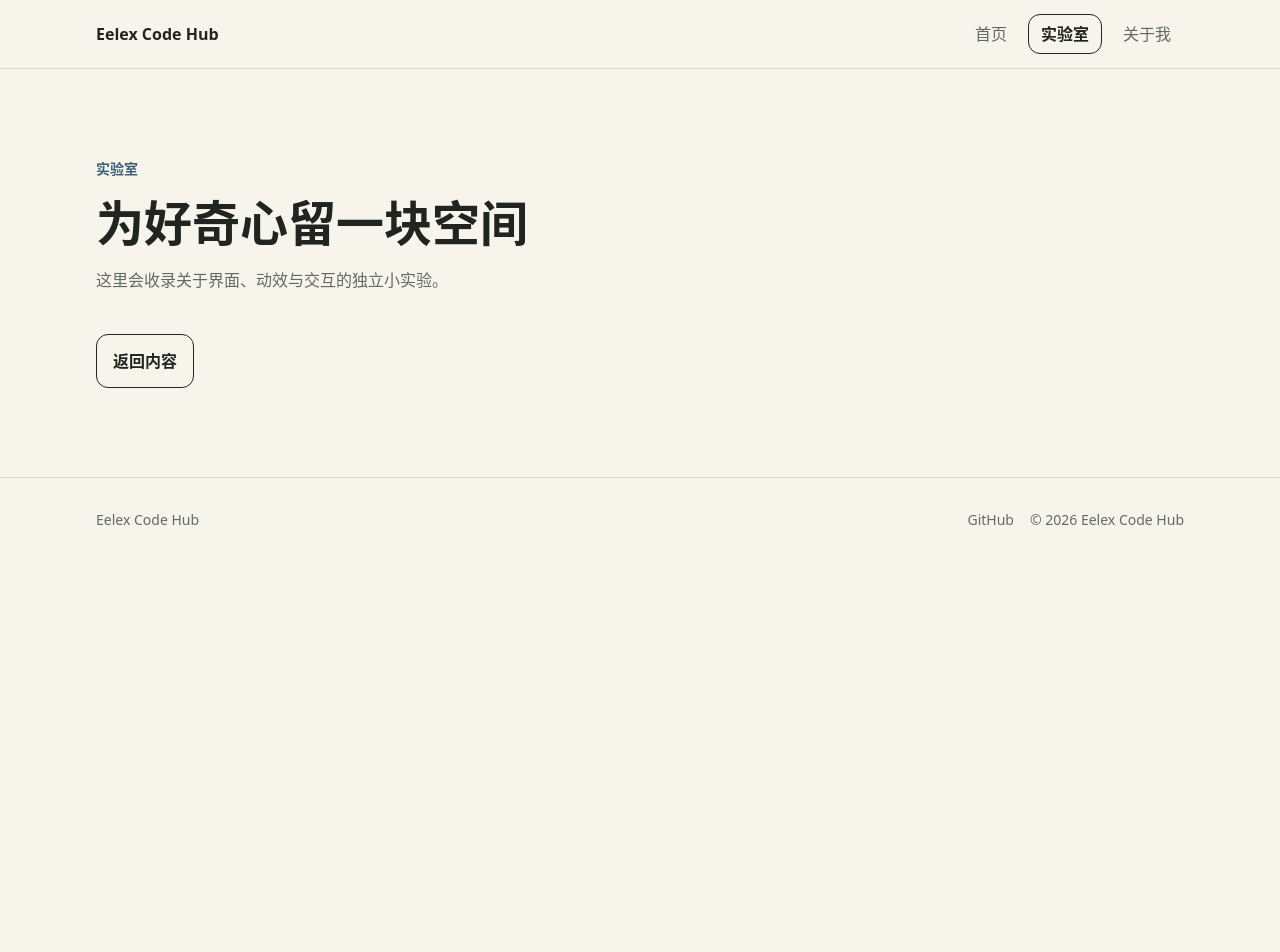
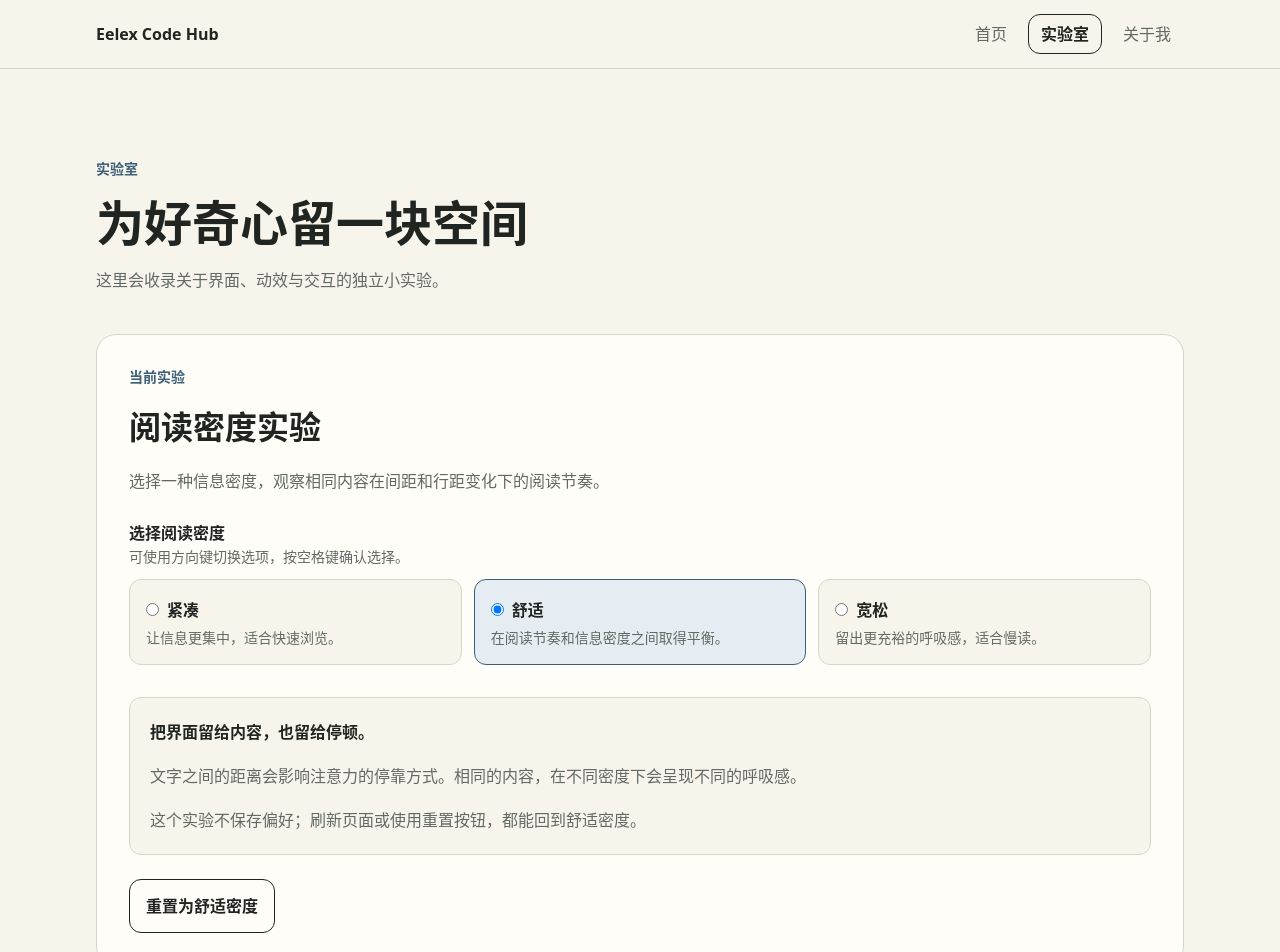
Before and after one commit to Ee1ex/Eelex-Journal, a Next.js app: page /lab in a window 1280 px wide. Shown: the top 952 px of the page. Before the commit the page ends 800 px from the top, so only its background shows below. Built offline with nearby package versions, Linux system fonts and the light colour scheme.

Commit message:
feat: add reading density lab experiment

```diff
--- a/src/app/lab/page.tsx
+++ b/src/app/lab/page.tsx
@@ -1,4 +1,6 @@
 import Link from "next/link";
+
+import { ReadingDensityExperiment } from "../../components/lab/reading-density-experiment";
 
 export default function LabPage() {
   return (
@@ -14,6 +16,7 @@ export default function LabPage() {
       <p className="mt-4 max-w-2xl text-muted">
         这里会收录关于界面、动效与交互的独立小实验。
       </p>
+      <ReadingDensityExperiment />
       <Link
         className="mt-10 inline-flex rounded-control border border-ink px-4 py-3 font-semibold text-ink"
         href="/#content"
--- /dev/null
+++ b/src/components/lab/reading-density-experiment.tsx
@@ -0,0 +1,79 @@
+"use client";
+
+import { useState } from "react";
+
+import {
+  defaultDensity,
+  densityOptions,
+  getDensityPreviewClass,
+  type ReadingDensity,
+} from "../../lab/reading-density";
+
+export function ReadingDensityExperiment() {
+  const [density, setDensity] = useState<ReadingDensity>(defaultDensity);
+
+  return (
+    <section
+      aria-labelledby="reading-density-title"
+      className="mt-10 rounded-panel border border-border bg-surface p-5 sm:p-8"
+    >
+      <p className="text-sm font-semibold text-accent">当前实验</p>
+      <h2
+        className="mt-3 text-[length:var(--eelex-text-section-title)] font-semibold text-ink"
+        id="reading-density-title"
+      >
+        阅读密度实验
+      </h2>
+      <p className="mt-3 max-w-2xl text-muted">
+        选择一种信息密度，观察相同内容在间距和行距变化下的阅读节奏。
+      </p>
+
+      <fieldset className="mt-6 grid gap-3" aria-describedby="density-hint">
+        <legend className="font-semibold text-ink">选择阅读密度</legend>
+        <p className="text-sm text-muted" id="density-hint">
+          可使用方向键切换选项，按空格键确认选择。
+        </p>
+        <div className="grid gap-3 sm:grid-cols-3">
+          {densityOptions.map((option) => (
+            <label
+              className="grid cursor-pointer gap-1 rounded-control border border-border bg-canvas p-4 has-checked:border-accent has-checked:bg-category-article-soft"
+              key={option.value}
+            >
+              <span className="flex items-center gap-2 font-semibold text-ink">
+                <input
+                  checked={density === option.value}
+                  name="reading-density"
+                  onChange={() => setDensity(option.value)}
+                  type="radio"
+                  value={option.value}
+                />
+                {option.label}
+              </span>
+              <span className="text-sm text-muted">{option.description}</span>
+            </label>
+          ))}
+        </div>
+      </fieldset>
+
+      <article
+        className={`mt-8 rounded-control border border-border bg-canvas p-5 text-muted ${getDensityPreviewClass(density)}`}
+      >
+        <p className="font-semibold text-ink">把界面留给内容，也留给停顿。</p>
+        <p>
+          文字之间的距离会影响注意力的停靠方式。相同的内容，在不同密度下会呈现不同的呼吸感。
+        </p>
+        <p>
+          这个实验不保存偏好；刷新页面或使用重置按钮，都能回到舒适密度。
+        </p>
+      </article>
+
+      <button
+        className="mt-6 rounded-control border border-ink px-4 py-3 font-semibold text-ink hover:border-accent hover:text-accent"
+        onClick={() => setDensity(defaultDensity)}
+        type="button"
+      >
+        重置为舒适密度
+      </button>
+    </section>
+  );
+}
--- /dev/null
+++ b/src/lab/reading-density.ts
@@ -0,0 +1,31 @@
+export const densityOptions = [
+  {
+    value: "compact",
+    label: "紧凑",
+    description: "让信息更集中，适合快速浏览。",
+  },
+  {
+    value: "comfortable",
+    label: "舒适",
+    description: "在阅读节奏和信息密度之间取得平衡。",
+  },
+  {
+    value: "relaxed",
+    label: "宽松",
+    description: "留出更充裕的呼吸感，适合慢读。",
+  },
+] as const;
+
+export type ReadingDensity = (typeof densityOptions)[number]["value"];
+
+export const defaultDensity = "comfortable" satisfies ReadingDensity;
+
+const previewClasses: Record<ReadingDensity, string> = {
+  compact: "space-y-2 leading-6",
+  comfortable: "space-y-4 leading-7",
+  relaxed: "space-y-6 leading-8",
+};
+
+export function getDensityPreviewClass(density: ReadingDensity): string {
+  return previewClasses[density];
+}
```
Also changed, not shown: 2 other files (tests, documents, lock files or other folders).
